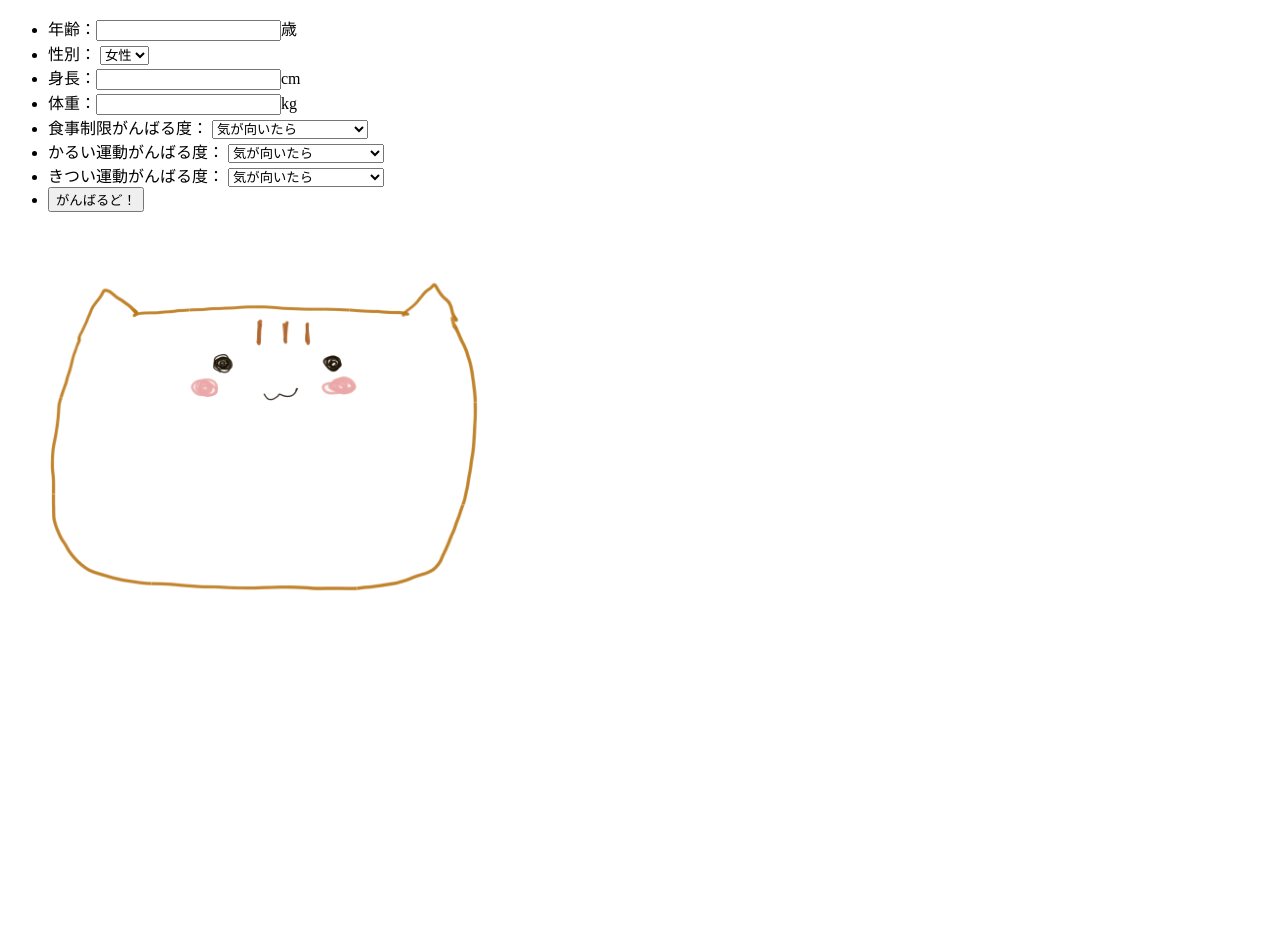
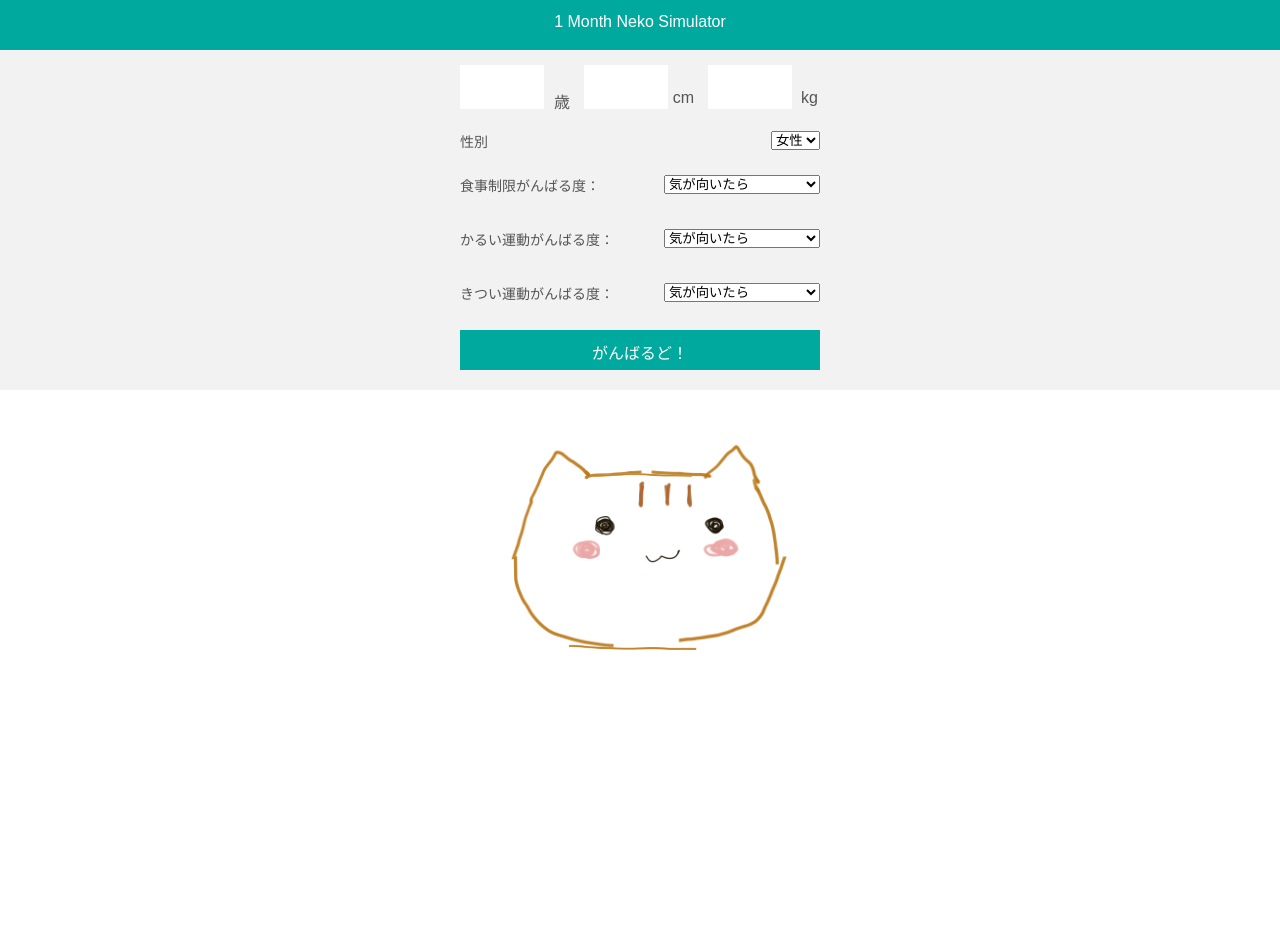
Before and after one commit to ippomihosanpo/demo-neko, a plain HTML site: page public/index.html in a window 1280 px wide. Before the commit the page ends 800 px from the top, so only its background shows below. Drawn offline with nearby package versions, Linux system fonts and the light colour scheme.

Commit message:
文字化け直してデザイン修正(仮)

```diff
--- a/public/css/style.css
+++ b/public/css/style.css
@@ -1,6 +1,143 @@
+/*****************************************
+						General Setting
+*****************************************/
+body,html{
+	height: 100%;
+	width: 100%;
+}
+body {
+	font-family:"ヒラギノ角ゴ Pro W3", "Hiragino Kaku Gothic Pro", "メイリオ", Meiryo, Osaka, "ＭＳ Ｐゴシック", "MS P Gothic", sans-serif;
+	margin: 0;
+	padding: 0;
+	color: #555;
+	background: #FFFFFF;
+}
+p,ul{
+	margin: 0;
+	padding: 0;
+}
+.clear:after{
+	display: block;
+	content: "";
+	clear: both;
+}
+input{
+	appearance:none;
+	-webkit-appearance:none;
+}
+/*****************************************
+						header
+*****************************************/
+header{
+	height: 50px;
+	width: 100%;
+	background-color: #00a99d;
+	box-sizing: border-box;
+	padding-top: 13px;
+	margin: 0;
+}
+	header p{
+		color: #FFFFFF;
+		text-align: center;
+	}
+/*****************************************
+						form
+*****************************************/
+#setting{
+	margin: 0px;
+	background: #F2F2F2;
+	width: 100%;
+	height: 340px;
+}
+	#setting-inner{
+		width: 360px;
+		margin: 0 auto;
+	}
+		#base{
+			padding-top: 15px;
+			list-style: none;
+		}
+			#base li{
+				height: 44px;
+				width: 110px;
+				float: left;
+				margin-left: 14px;
+			}
+				#base li:first-child{
+					margin-left: 0px;
+				}
+				#base li input{
+					display: block;
+					float: left;
+					width: 76px;
+					height: 38px;
+					border: 2px solid #FFFFFF;
+					font-size: 28px;
+					color: #666666;
+					text-align: right;
+				}
+					#base li input:focus{
+						/** デフォルトの挙動消す **/
+						border-color: #00a99d;
+					}
+				#base li span{
+					display: block;
+					float: right;
+					margin-top: 24px;
+					margin-left: 3px;
+				}
+		.select-group{
+			height: 44px;
+			margin: 0 0 10px 0;
+		}
+			.select-group p{
+				float: left;
+				font-size: 14px;
+				margin: 12px 0 0 0;
+			}
+			.select-group select{
+				display: block;
+				float: right;
+				margin-top: 12px;
+			}
+
+		.radio-group{
+			height: 44px;
+			margin-top: 10px;
+		}
+			.radio-group p{
+				float: left;
+				font-size: 14px;
+				margin: 12px 0 0 0;
+			}
+			.radio-group select{
+				display: block;
+				float: right;
+				margin-top: 12px;
+			}
+
+		#execute{
+			width: 100%;
+			height: 40px;
+			background: #00a99d;
+			border: 2px solid #00a99d;
+			color: #FFFFFF;
+			text-align: center;
+			box-sizing: border-box;
+			padding-top: 8px;
+			cursor: pointer;
+			margin-top: 15px;
+		}
+		#execute:active,#execute:hover{
+			background: #F2F2F2;
+			color: #00a99d;
+		}
+
 .neko{
 	position: relative;
-	width: 100%;
+	width: 500px;
+	height: 500px;
+	margin: 0 auto;
 }
 .neko .parts{
 	position: absolute;
--- a/public/index.html
+++ b/public/index.html
@@ -2,6 +2,7 @@
 <html>
 <head>
 	<title>1ヶ月ちゃれんじ</title>
+	<meta charset="utf-8">
 	<meta name="viewport" content="width=device-width, initial-scale=1.0, minimum-scale=1.0, maximum-scale=10.0, user-scalable=yes">
 	<meta name="apple-mobile-web-app-capable" content="no">
 	<link rel="stylesheet" type="text/css" href="css/style.css">
@@ -9,16 +10,25 @@
 	<script src="js/script.js"></script>
 </head>
 <body>
-	<ul>
-	<li>年齢：<input type="text" id="age">歳</li>
-	<li>性別：
+	<header>
+		<p>1 Month Neko Simulator</p>
+	</header>
+	<div id="setting">
+		<div id="setting-inner">
+			<ul id="base" class="clear">
+				<li><input type="text" id="age"><span>歳</span></li>
+				<li><input type="text" id="height"><span>cm</span></li>
+				<li><input type="text" id="weight"><span>kg</span></li>
+			</ul>
+			<div class="radio-group">
+				<p>性別</p>
 				<select id="gender">
 					<option value="1">男性</option>
 					<option value="2" selected>女性</option>
 				</select>
-	</li>	<li>身長：<input type="text" id="height">cm</li>
-	<li>体重：<input type="text" id="weight">kg</li>
-	<li>食事制限がんばる度：
+			</div>
+			<div class="select-group">
+				<p>食事制限がんばる度：</p>
 				<select id="meal_rate">
 					<option value="0.1">気が向いたら</option>
 					<option value="0.3">週2くらいかな</option>
@@ -26,8 +36,9 @@
 					<option value="0.8">ほぼ毎日がんばる！</option>
 					<option value="1.0">四六時中がんばる！！</option>
 				</select>
-	</li>
-	<li>かるい運動がんばる度：
+			</div>
+			<div class="select-group">
+				<p>かるい運動がんばる度：</p>
 				<select id="motion_rate">
 					<option value="0.1">気が向いたら</option>
 					<option value="0.3">週2くらいかな</option>
@@ -35,8 +46,9 @@
 					<option value="0.8">ほぼ毎日がんばる！</option>
 					<option value="1.0">四六時中がんばる！！</option>
 				</select>
-	</li>
-	<li>きつい運動がんばる度：
+			</div>
+			<div class="select-group">
+				<p>きつい運動がんばる度：</p>
 				<select id="crunch_rate">
 					<option value="0.1">気が向いたら</option>
 					<option value="0.3">週2くらいかな</option>
@@ -44,12 +56,11 @@
 					<option value="0.8">ほぼ毎日がんばる！</option>
 					<option value="1.0">四六時中がんばる！！</option>
 				</select>
-	</li>
-	<li>
-		<button id="execute">がんばるど！</button>
-	</li>
-	</ul>
-	<div class="neko">
+			</div>
+			<p id="execute">がんばるど！</p>
+		</div>
+	</div>
+	<div class="neko m">
 		<div class="parts hidariue"></div>
 		<div class="parts yoko"></div>
 		<div class="parts migiue"></div>
```
Lines whose indentation alone changed are shown as unchanged.
